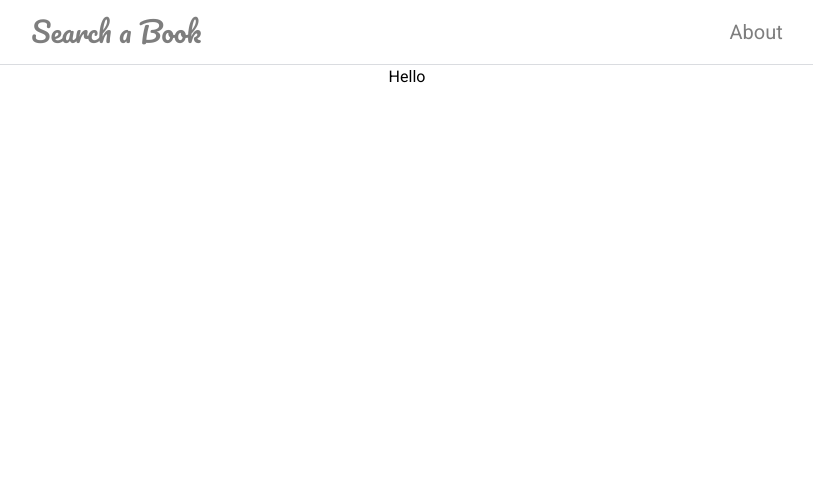
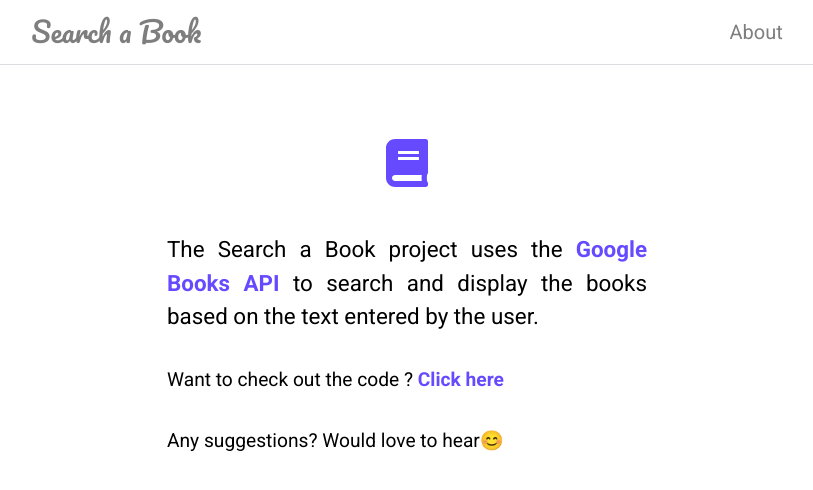
Before and after one commit to harshj11/Google-Books-API-Project, a React (Create React App) app: page /about in a window 1280 px wide. Shown: the top 490 px of the page, without its empty margins (233-1046 px from the left). Built offline with nearby package versions, Linux system fonts and the light colour scheme.

Commit message:
Create About Component

```diff
--- a/src/App.js
+++ b/src/App.js
@@ -1,4 +1,5 @@
 import './App.css';
+import About from './components/About/About';
 import { Navbar, Search } from './components/index';
 import Route from './Route';
 
@@ -10,9 +11,8 @@
         <Search />
       </Route>
       <Route path="/about">
-        Hello
+        <About />
       </Route>
-
     </div>
   );
 }
--- /dev/null
+++ b/src/components/About/About.jsx
@@ -0,0 +1,28 @@
+import { faBook } from "@fortawesome/free-solid-svg-icons";
+import { FontAwesomeIcon } from "@fortawesome/react-fontawesome";
+import "./about.css";
+
+const About = () => {
+
+    return (
+        <div className="about">
+            <div className="book-icon">
+                <FontAwesomeIcon icon={faBook} className="fa-icon"/>
+            </div>
+            <div className="box about-project">
+                <span>
+                    The Search a Book project uses the <strong><a href="https://developers.google.com/books/docs/v1/using" className="repo-link" target="_blank" rel="noreferrer">Google Books API</a></strong> to search and display the books based on the
+                    text entered by the user.
+                </span>
+            </div>
+            <div className="box check-code">
+                <span>Want to check out the code ? <a href="https://github.com/harshj11/Google-Books-API-Project" className="repo-link" target="_blank" rel="noreferrer"><strong>Click here</strong></a></span>
+            </div>
+            <div className="suggestion">
+                <span>Any suggestions? Would love to hear😊</span>
+            </div>
+        </div>
+    )
+}
+
+export default About;
--- /dev/null
+++ b/src/components/About/about.css
@@ -0,0 +1,28 @@
+.about {
+    margin: 4rem auto;
+    text-align: justify;
+    width: 30rem;
+}
+
+.book-icon {
+    color: #664aff;
+    font-size: 3rem;
+    text-align: center;
+}
+
+.fa-icon:hover {
+    cursor: pointer;
+}
+
+.about-project {
+    font-size: 1.4rem;
+}
+
+.check-code, .suggestion {
+    font-size: 1.2rem;
+}
+
+.repo-link {
+    color: #664aff;
+    opacity: 1;
+}
```
